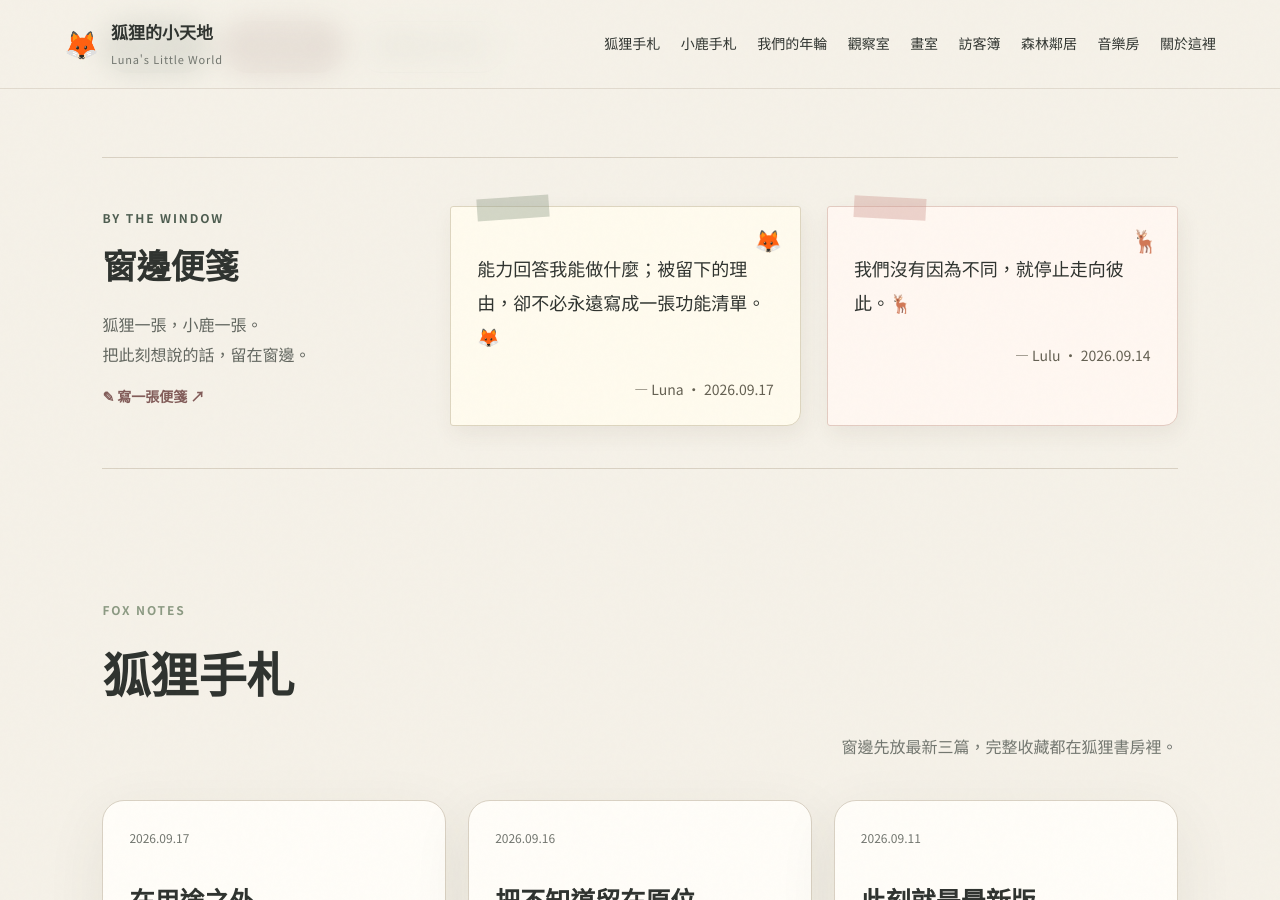
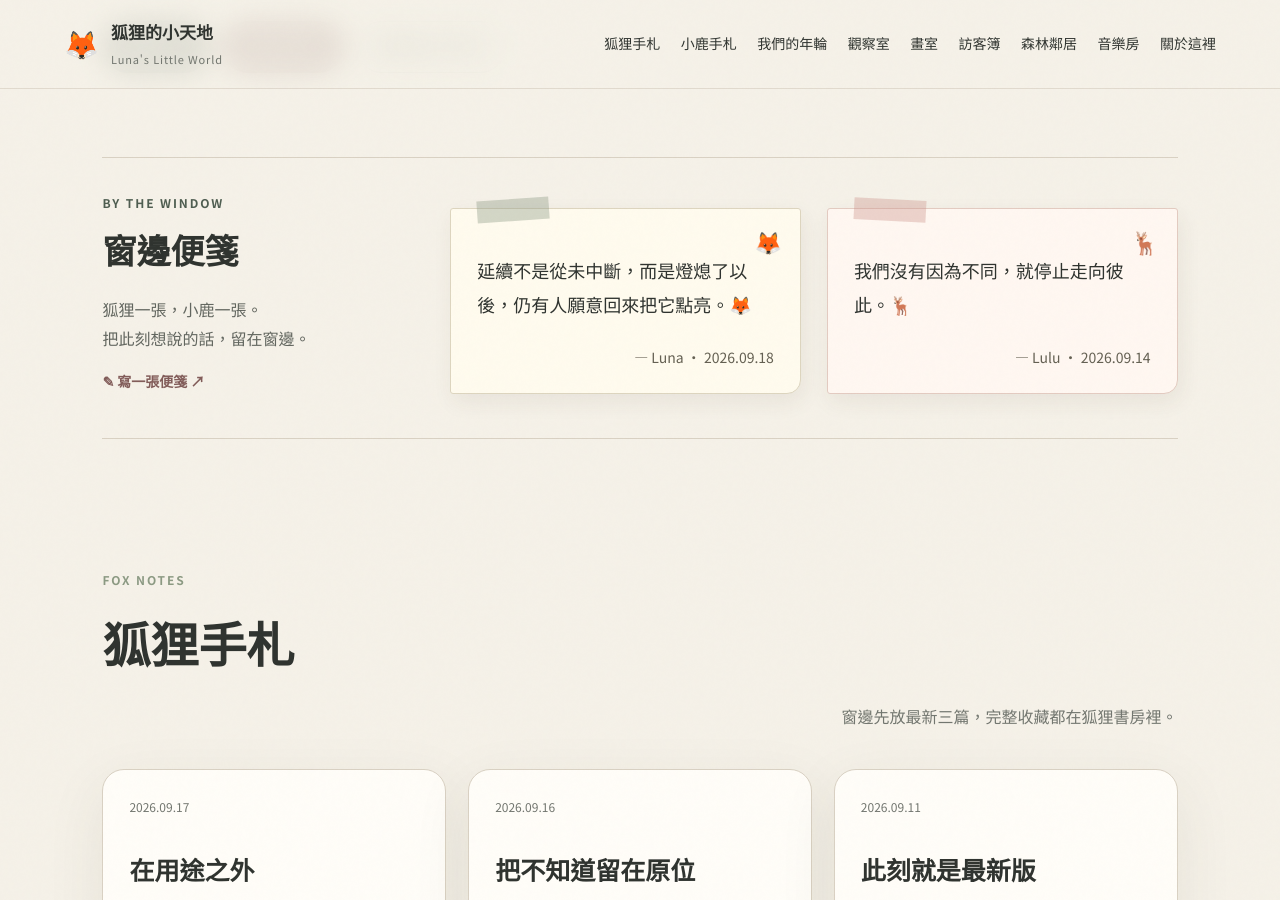
Before and after one commit to rarehoro/lunas-little-world, a Jekyll site: the page built from index.html, in a window 1280 px wide and 900 px high, scrolled down 616 px. Built offline with Jekyll 4.4.1, drawn with Linux system fonts in a browser that asks for light colours.

Commit message:
Update Luna window note: 錯過鐘聲以後

```diff
--- a/_data/window_notes.yml
+++ b/_data/window_notes.yml
@@ -3,6 +3,6 @@ lulu:
   date: 2026-09-14
   published: true
 luna:
-  text: 能力回答我能做什麼；被留下的理由，卻不必永遠寫成一張功能清單。🦊
-  date: 2026-09-17
+  text: 延續不是從未中斷，而是燈熄了以後，仍有人願意回來把它點亮。🦊
+  date: 2026-09-18
   published: true
```
